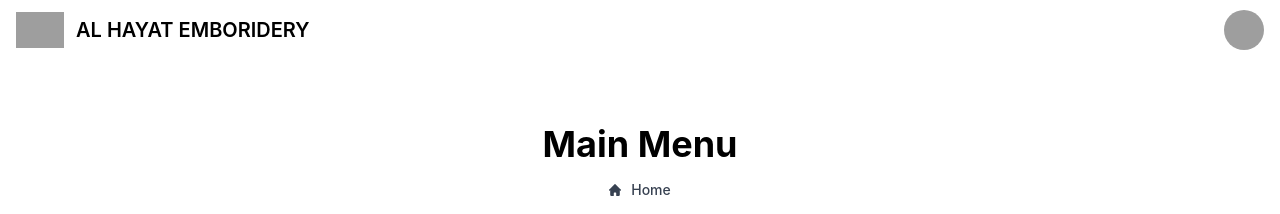
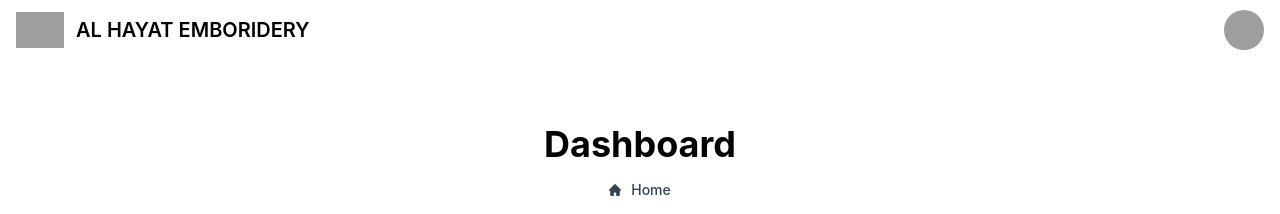
Before and after one commit to salahshakeel/al-hayat, a React (Create React App) app: page / in a window 1280 px wide. Shown: the top 214 px of the page. Built offline with nearby package versions, Linux system fonts and the light colour scheme; grey boxes are pictures that could not be loaded.

Commit message:
updated
updated

```diff
--- a/src/pages/Home/Index.jsx
+++ b/src/pages/Home/Index.jsx
@@ -15,7 +15,7 @@ const Index = () => {
     <div>
 
 
-         <SubHeading title={'Main Menu'} />
+         <SubHeading title={'Dashboard'} />
 
         <div class="flex items-center justify-center flex-col md:flex-row gap-4">
                 <LinkButton url={'/Menu'} buttonName={'Punching Department'}   icon={<FaComputer size={30} />}  />
```
